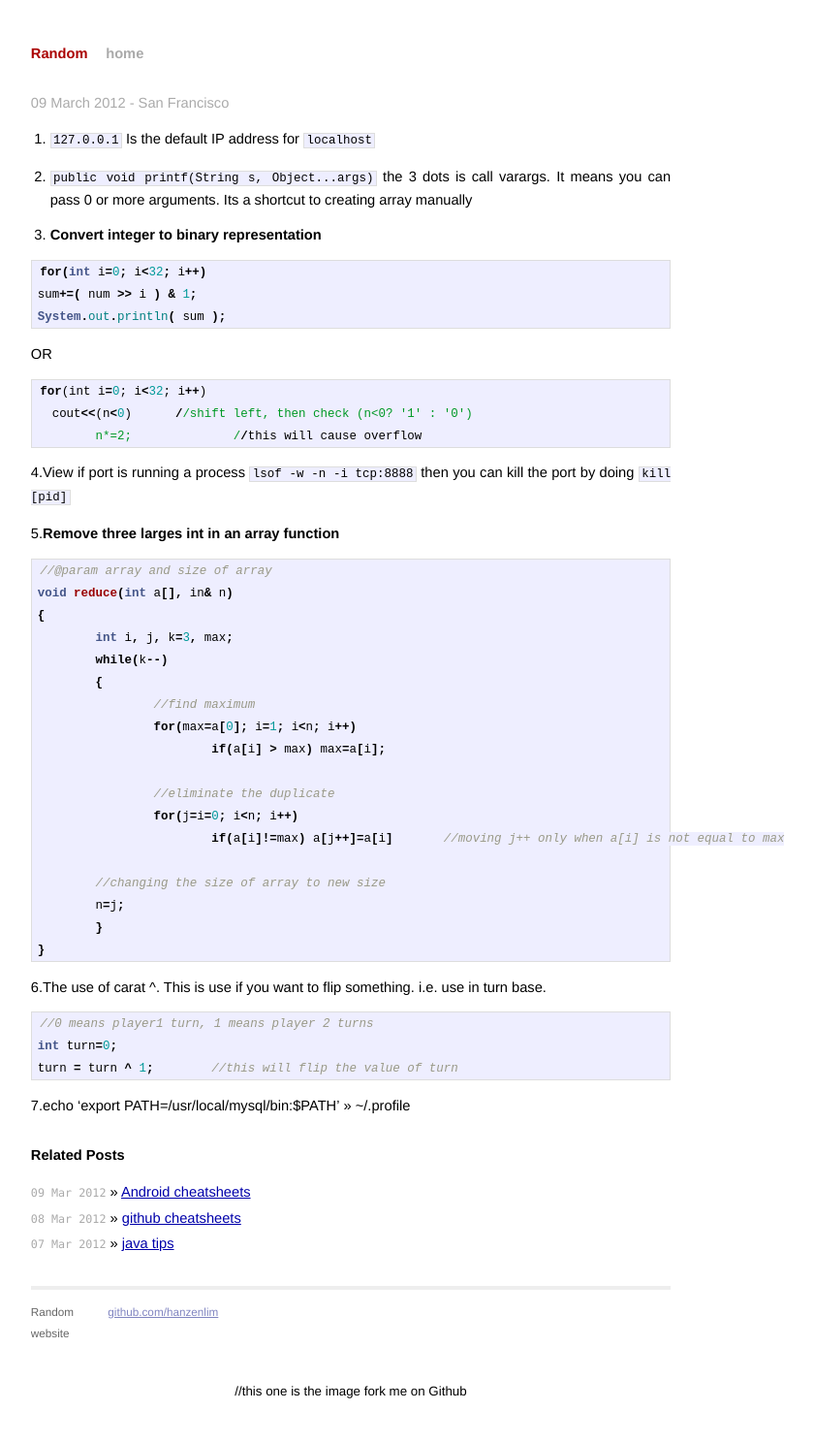
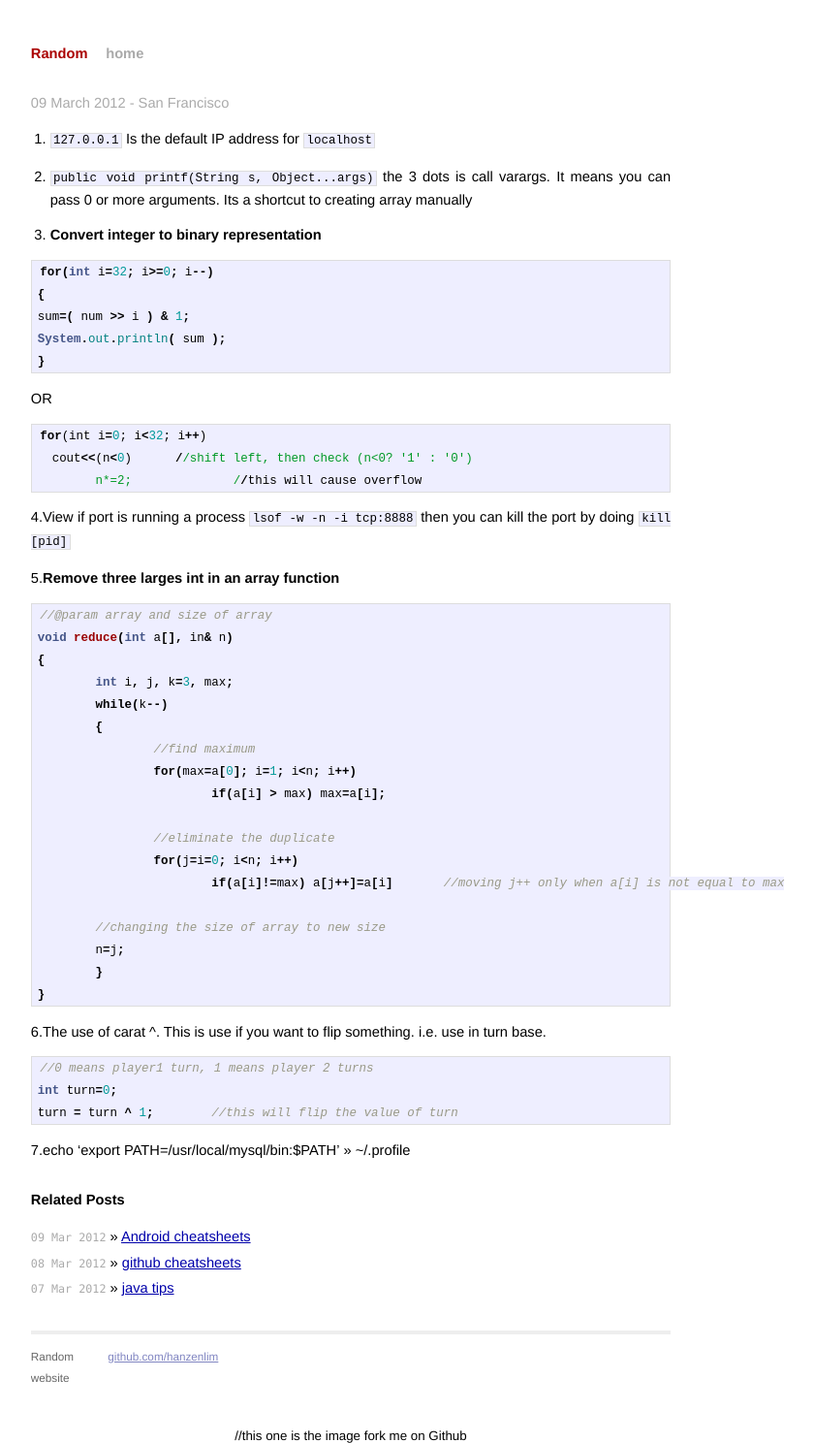
Before and after one commit to badong/badong.github.com, a Jekyll site: the page built from _posts/2012-03-9-general_cheatsheets.md, in a window 1280 px wide. Shown: the whole page at 97% size, without its empty margins (278-1118 px from the left). Built offline with Jekyll 4.4.1, drawn with Linux system fonts in a browser that asks for light colours; Markdown is read by kramdown in place of the engine named in the settings; before the commit the page ends 1442 px from its top, so only the background shows below that.

```diff
--- a/_posts/2012-03-9-general_cheatsheets.md
+++ b/_posts/2012-03-9-general_cheatsheets.md
@@ -11,9 +11,11 @@ Its a shortcut to creating array manually
 
 3. **Convert integer to binary representation**
 {% highlight java %}
-for(int i=0; i<32; i++)
-sum+=( num >> i ) & 1;
+for(int i=32; i>=0; i--)
+{
+sum=( num >> i ) & 1;
 System.out.println( sum );
+}
 {% endhighlight %}
 OR
 {% highlight ruby %}
```
